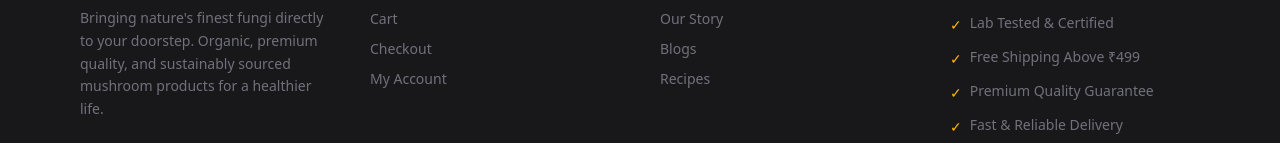
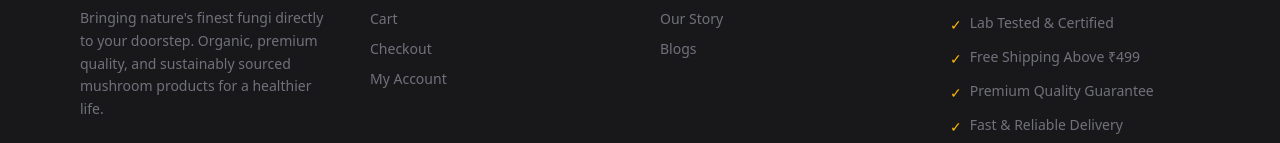
Before and after one commit to chandan9648/Apka_Mushroom, a Next.js app in the folder frontend/: page /auth/login in a window 1280 px wide. Shown: the part 866-1009 px from the top of the page. Built offline with nearby package versions, Linux system fonts and the light colour scheme; no server answers.

Commit message:
fix: comment out Recipes link in footer

```diff
--- a/frontend/components/Footer.tsx
+++ b/frontend/components/Footer.tsx
@@ -11,7 +11,7 @@ const footerLinks = {
     { label: "Home", href: "/" },
     { label: "Our Story", href: "/#our-story" },
     { label: "Blogs", href: "/#blogs" },
-    { label: "Recipes", href: "/#recipes" },
+    // { label: "Recipes", href: "/#recipes" },
   ],
 };
 
```
